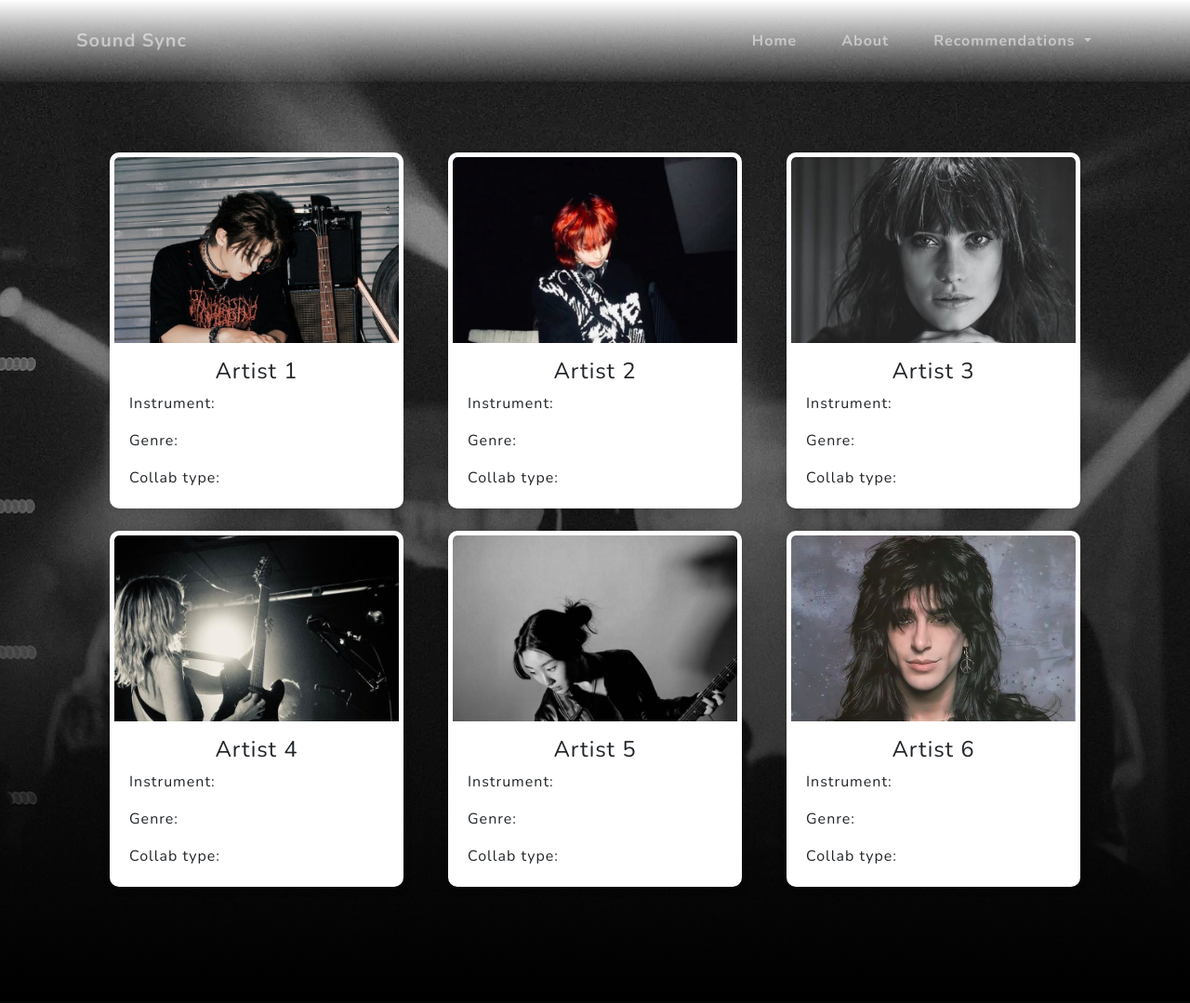
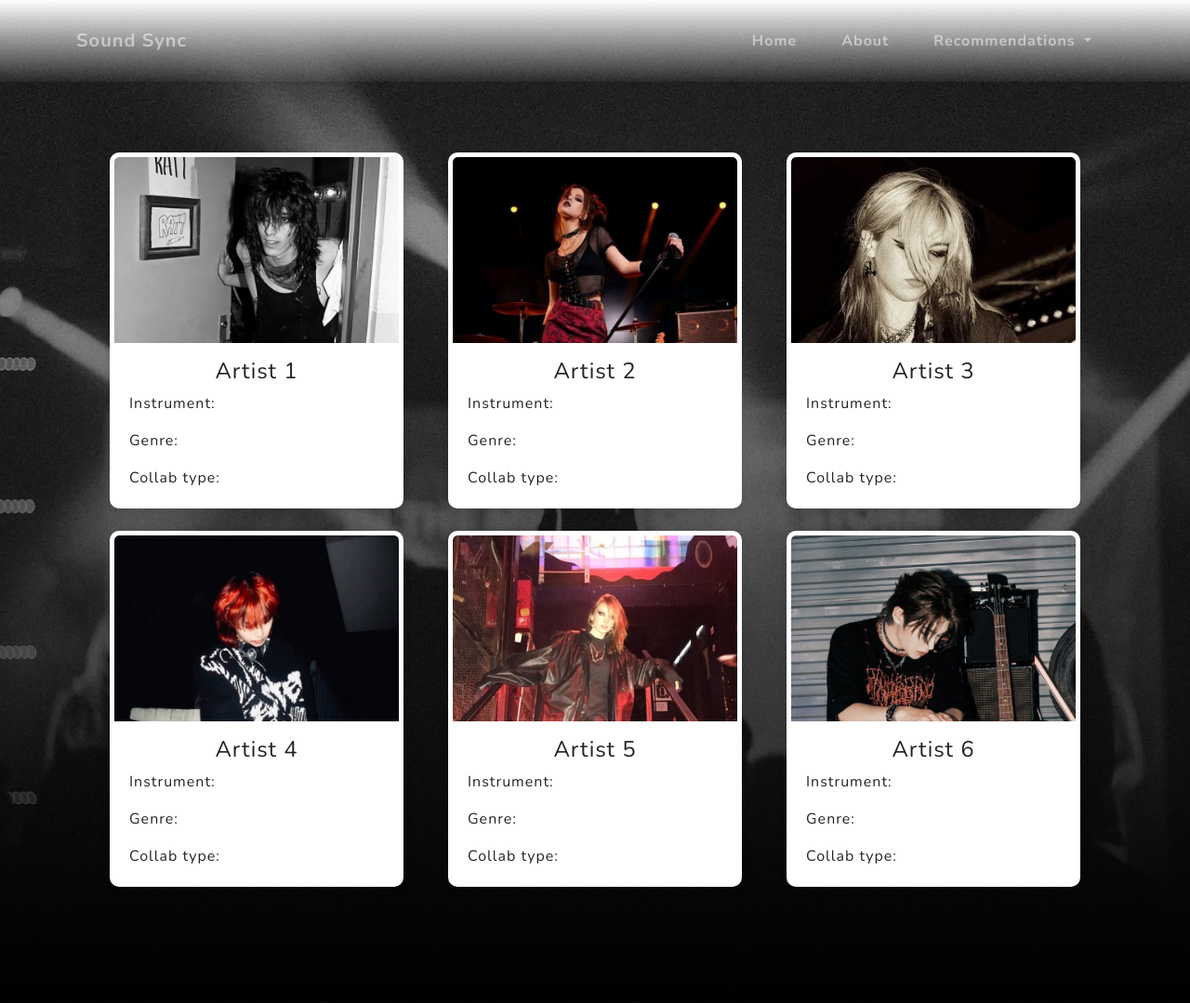
Before and after one commit to apar2021/UGAHacksX, a Flask app: template templates/artist-recs.html in a window 1280 px wide. Shown: the top 1079 px of the page at 93% size. Run offline with Flask 3, Linux system fonts and the light colour scheme; the template is opened without the code that fills it, so the values that code supplies are empty; some libraries are stand-ins or nearby versions.

Commit message:
Update artist images in artist-recs.html for improved representation

```diff
--- a/templates/artist-recs.html
+++ b/templates/artist-recs.html
@@ -46,7 +46,7 @@
             <div class="row gx-4 gx-lg-5 justify-content-center">
                 <div class="col-lg-4 col-md-6 mb-4">
                     <div class="card h-100">
-                        <img class="card-img-top" src="../static/img/artists/person-1.jpg" alt="Gallery Image 1">
+                        <img class="card-img-top" src="../static/img/artists/male1.jpg" alt="Gallery Image 1">
                         <div class="card-body">
                             <h4 class="card-title">Artist 1</h4>
                             <p class="card-text">Instrument:</p>
@@ -57,7 +57,7 @@
                 </div>
                 <div class="col-lg-4 col-md-6 mb-4">
                     <div class="card h-100">
-                        <img class="card-img-top" src="../static/img/artists/person-2.jpg" alt="Gallery Image 2">
+                        <img class="card-img-top" src="../static/img/artists/female1.jpg" alt="Gallery Image 2">
                         <div class="card-body">
                             <h4 class="card-title">Artist 2</h4>
                             <p class="card-text">Instrument:</p>
@@ -68,7 +68,7 @@
                 </div>
                 <div class="col-lg-4 col-md-6 mb-4">
                     <div class="card h-100">
-                        <img class="card-img-top" src="../static/img/artists/person-3.jpg" alt="Gallery Image 3">
+                        <img class="card-img-top" src="../static/img/artists/female2.jpg" alt="Gallery Image 3">
                         <div class="card-body">
                             <h4 class="card-title">Artist 3</h4>
                             <p class="card-text">Instrument:</p>
@@ -79,7 +79,7 @@
                 </div>
                 <div class="col-lg-4 col-md-6 mb-4">
                     <div class="card h-100">
-                        <img class="card-img-top" src="../static/img/artists/person-4.jpg" alt="Gallery Image 4">
+                        <img class="card-img-top" src="../static/img/artists/male5.jpg" alt="Gallery Image 4">
                         <div class="card-body">
                             <h4 class="card-title">Artist 4</h4>
                             <p class="card-text">Instrument:</p>
@@ -90,7 +90,7 @@
                 </div>
                 <div class="col-lg-4 col-md-6 mb-4">
                     <div class="card h-100">
-                        <img class="card-img-top" src="../static/img/artists/person-5.jpg" alt="Gallery Image 5">
+                        <img class="card-img-top" src="../static/img/artists/female3.jpg" alt="Gallery Image 5">
                         <div class="card-body">
                             <h4 class="card-title">Artist 5</h4>
                             <p class="card-text">Instrument:</p>
@@ -101,7 +101,7 @@
                 </div>
                 <div class="col-lg-4 col-md-6 mb-4">
                     <div class="card h-100">
-                        <img class="card-img-top" src="../static/img/artists/person-6.jpg" alt="Gallery Image 6">
+                        <img class="card-img-top" src="../static/img/artists/male4.jpg" alt="Gallery Image 6">
                         <div class="card-body">
                             <h4 class="card-title">Artist 6</h4>
                             <p class="card-text">Instrument:</p>
```
Also changed, not shown: static/img/artists/female1.jpg (renamed from static/img/artists/person-8.jpg), static/img/artists/female10.jpg (renamed from static/img/artists/person-3.jpg), static/img/artists/female11.jpg (renamed from static/img/artists/person-4.jpg), static/img/artists/female12.jpg (renamed from static/img/artists/person-5.jpg), static/img/artists/female2.jpg (renamed from static/img/artists/person-9.jpg), static/img/artists/female3.jpg (renamed from static/img/artists/person-10.jpg), static/img/artists/female4.jpg (renamed from static/img/artists/person-11.jpg), static/img/artists/female5.jpg (renamed from static/img/artists/person-12.jpg), static/img/artists/female6.jpg (renamed from static/img/artists/person-13.jpg), static/img/artists/female7.jpg (renamed from static/img/artists/person-15.jpg), static/img/artists/female8.jpg (renamed from static/img/artists/person-16.jpg), static/img/artists/female9.jpg (renamed from static/img/artists/person-17.jpg), static/img/artists/male1.jpg (renamed from static/img/artists/person-7.jpg), static/img/artists/male2.jpg (renamed from static/img/artists/person-14.jpg), 4 more files.
